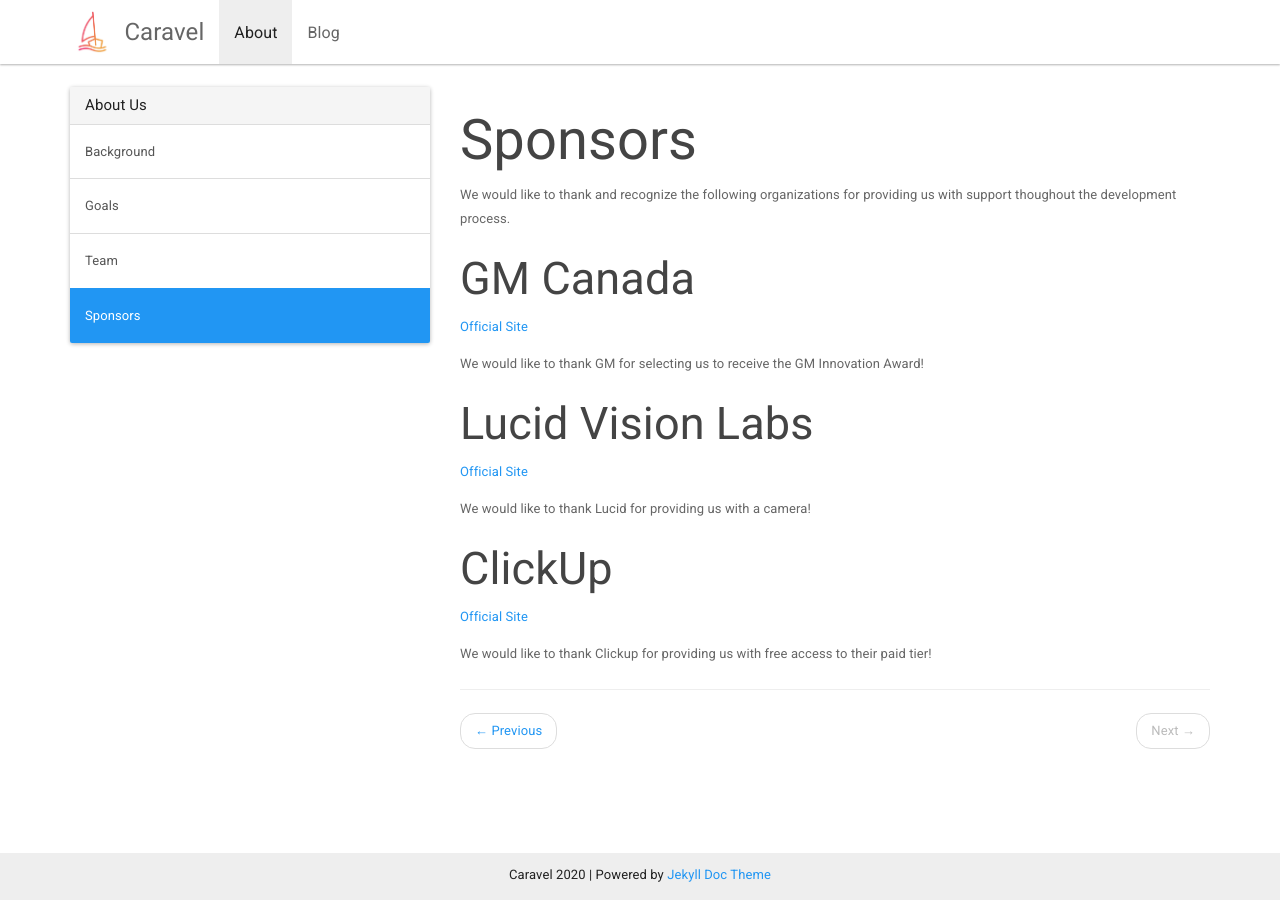
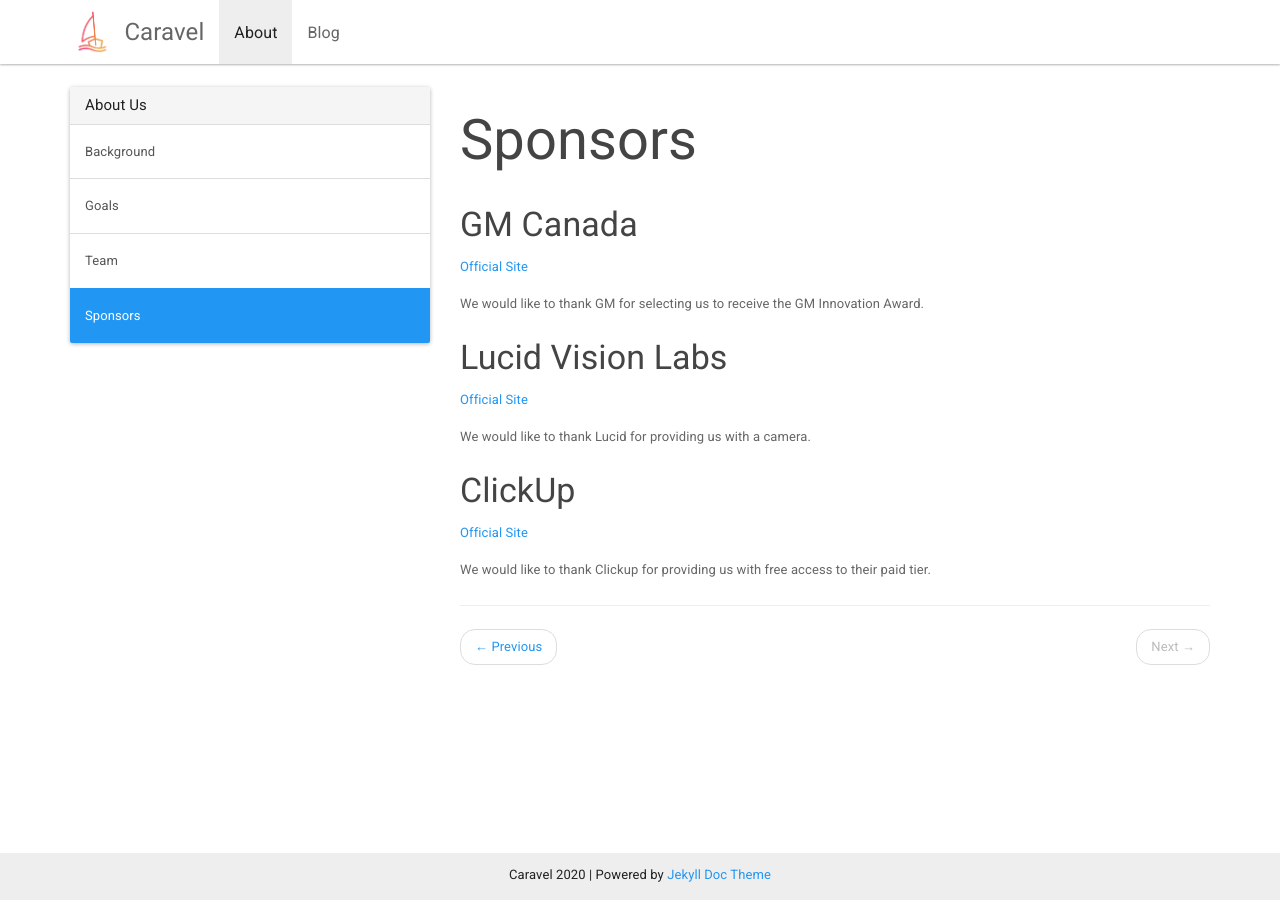
Before and after one commit to gocaravel/gocaravel-site, a Jekyll site: the page built from _docs/sponsors.md, in a window 1280 px wide. Built offline with Jekyll 4.4.1, drawn with Linux system fonts in a browser that asks for light colours.

```diff
--- a/_docs/sponsors.md
+++ b/_docs/sponsors.md
@@ -3,23 +3,20 @@ title: Sponsors
 permalink: /docs/sponsors/
 ---
 
-We would like to thank and recognize the following organizations for providing
-us with support thoughout the development process.
-
-## GM Canada
+### GM Canada
 
 [Official Site](https://www.gm.ca/en/home.html)
 
-We would like to thank GM for selecting us to receive the GM Innovation Award!
+We would like to thank GM for selecting us to receive the GM Innovation Award.
 
-## Lucid Vision Labs
+### Lucid Vision Labs
 
 [Official Site](https://thinklucid.com/)
 
-We would like to thank Lucid for providing us with a camera!
+We would like to thank Lucid for providing us with a camera.
 
-## ClickUp
+### ClickUp
 
 [Official Site](https://clickup.com/)
 
-We would like to thank Clickup for providing us with free access to their paid tier!
+We would like to thank Clickup for providing us with free access to their paid tier.
```
Also changed, not shown: _posts/2020-03-01-waiting-post.md (+4 -1 lines), _posts/2020-03-07-calibration.md (added, +38 -0 lines), _posts/2020-03-09-road-test.md (added, +16 -0 lines), assets/img/calib1.jpg (added), assets/img/calib2.jpg (added), assets/img/ext_calib.png (added).
